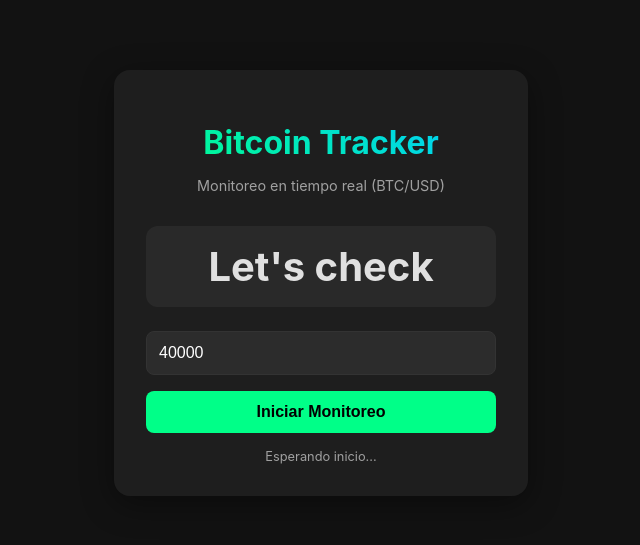
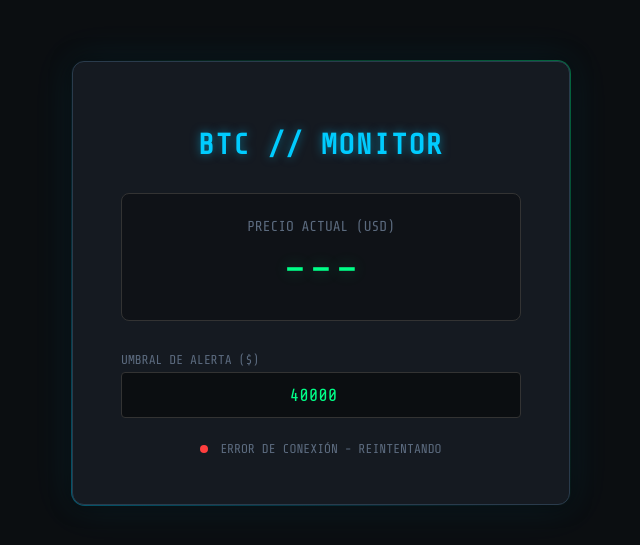
Before and after one commit to franquitode/primer-code, a website: page index.html in a window 1280 px wide. Shown: the part 117-662 px from the top of the page, without its empty margins (319-959 px from the left). Drawn offline with nearby package versions, Linux system fonts and the light colour scheme; no server answers.

Commit message:
Crypto Monitor que ondas

```diff
--- a/index.html
+++ b/index.html
@@ -1,22 +1,25 @@
 <!DOCTYPE html>
 <html lang="es">
+
 <head>
     <meta charset="UTF-8">
     <meta name="viewport" content="width=device-width, initial-scale=1.0">
-    <title>Crypto Monitor</title>
+    <title>Crypto Dashboard Pro</title>
+    <!-- Fuente tipo Terminal / Monospace -->
+    <link href="https://fonts.googleapis.com/css2?family=Share+Tech+Mono&display=swap" rel="stylesheet">
     <style>
         :root {
-            --bg-color: #121212;
-            --card-bg: #1e1e1e;
+            --bg-color: #0b0e11;
+            --card-bg: #151a21;
             --text-primary: #e0e0e0;
-            --text-secondary: #a0a0a0;
-            --accent-color: #00ff88;
-            --danger-color: #ff4444;
-            --input-bg: #2c2c2c;
+            --text-dim: #5c6b7f;
+            --neon-green: #00ff88;
+            --neon-red: #ff3e3e;
+            --neon-blue: #00ccff;
         }
 
         body {
-            font-family: 'Inter', -apple-system, BlinkMacSystemFont, sans-serif;
+            font-family: 'Share Tech Mono', monospace;
             background-color: var(--bg-color);
             color: var(--text-primary);
             display: flex;
@@ -24,179 +27,248 @@
             align-items: center;
             height: 100vh;
             margin: 0;
+            overflow: hidden;
+            transition: background-color 0.5s ease;
         }
 
-        .container {
-            background-color: var(--card-bg);
-            padding: 2rem;
-            border-radius: 16px;
-            box-shadow: 0 8px 32px rgba(0, 0, 0, 0.4);
-            text-align: center;
-            width: 350px;
-            transition: transform 0.3s ease;
+        /* Efecto de alerta en todo el fondo */
+        body.alert-mode {
+            background-color: #1a0505;
+            animation: backgroundPulse 2s infinite;
         }
 
-        .container:hover {
-            transform: translateY(-5px);
+        .dashboard {
+            background-color: var(--card-bg);
+            padding: 3rem;
+            border-radius: 12px;
+            box-shadow: 0 0 20px rgba(0, 0, 0, 0.5), 0 0 40px rgba(0, 204, 255, 0.1);
+            text-align: center;
+            width: 400px;
+            border: 1px solid #2a3b4c;
+            position: relative;
+        }
+
+        /* Borde brillante */
+        .dashboard::before {
+            content: '';
+            position: absolute;
+            top: -2px;
+            left: -2px;
+            right: -2px;
+            bottom: -2px;
+            background: linear-gradient(45deg, var(--neon-blue), transparent, var(--neon-green));
+            z-index: -1;
+            border-radius: 14px;
+            opacity: 0.5;
         }
 
         h1 {
+            font-size: 1.8rem;
             margin-bottom: 0.5rem;
-            font-weight: 700;
-            background: linear-gradient(45deg, var(--accent-color), #00ccff);
-            -webkit-background-clip: text;
-            -webkit-text-fill-color: transparent;
+            text-transform: uppercase;
+            letter-spacing: 2px;
+            color: var(--neon-blue);
+            text-shadow: 0 0 10px rgba(0, 204, 255, 0.5);
         }
 
-        p.subtitle {
-            color: var(--text-secondary);
-            font-size: 0.9rem;
-            margin-bottom: 2rem;
+        .price-container {
+            margin: 2rem 0;
+            padding: 1.5rem;
+            background: rgba(0, 0, 0, 0.3);
+            border-radius: 8px;
+            border: 1px solid #333;
         }
 
-        .price-display {
-            font-size: 2.5rem;
-            font-weight: bold;
-            margin: 1.5rem 0;
-            padding: 1rem;
-            border-radius: 12px;
-            background: rgba(255, 255, 255, 0.05);
-            transition: all 0.3s ease;
+        .price-label {
+            color: var(--text-dim);
+            font-size: 0.9rem;
+            margin-bottom: 0.5rem;
+            display: block;
         }
 
-        .price-display.alert {
-            background: rgba(255, 68, 68, 0.1);
-            color: var(--danger-color);
-            box-shadow: 0 0 15px rgba(255, 68, 68, 0.3);
-            animation: pulse 2s infinite;
+        #priceDisplay {
+            font-size: 3rem;
+            color: var(--neon-green);
+            text-shadow: 0 0 15px rgba(0, 255, 136, 0.3);
+            transition: color 0.3s ease;
+        }
+
+        #priceDisplay.danger {
+            color: var(--neon-red);
+            text-shadow: 0 0 20px rgba(255, 62, 62, 0.6);
         }
 
         .controls {
             display: flex;
             flex-direction: column;
-            gap: 1rem;
+            gap: 1.5rem;
+            align-items: center;
         }
 
-        input {
-            background: var(--input-bg);
+        .input-group {
+            display: flex;
+            flex-direction: column;
+            align-items: start;
+            width: 100%;
+        }
+
+        label {
+            font-size: 0.8rem;
+            color: var(--text-dim);
+            margin-bottom: 5px;
+        }
+
+        input[type="number"] {
+            background: #0b0e11;
             border: 1px solid #333;
-            color: white;
+            color: var(--neon-green);
             padding: 12px;
-            border-radius: 8px;
-            font-size: 1rem;
+            width: 100%;
+            box-sizing: border-box;
+            border-radius: 4px;
+            font-family: 'Share Tech Mono', monospace;
+            font-size: 1.1rem;
+            text-align: center;
             outline: none;
             transition: border-color 0.3s;
         }
 
-        input:focus {
-            border-color: var(--accent-color);
-        }
-
-        button {
-            background: var(--accent-color);
-            color: #000;
-            border: none;
-            padding: 12px;
-            border-radius: 8px;
-            font-size: 1rem;
-            font-weight: 600;
-            cursor: pointer;
-            transition: filter 0.2s;
-        }
-
-        button:hover {
-            filter: brightness(1.1);
-        }
-
-        button:active {
-            transform: scale(0.98);
+        input[type="number"]:focus {
+            border-color: var(--neon-blue);
+            box-shadow: 0 0 10px rgba(0, 204, 255, 0.2);
         }
 
         .status {
-            margin-top: 1rem;
+            margin-top: 1.5rem;
             font-size: 0.8rem;
-            color: var(--text-secondary);
-            min-height: 1.2em;
+            color: var(--text-dim);
         }
 
-        @keyframes pulse {
-            0% { transform: scale(1); }
-            50% { transform: scale(1.02); }
-            100% { transform: scale(1); }
+        @keyframes backgroundPulse {
+            0% {
+                background-color: #1a0505;
+            }
+
+            50% {
+                background-color: #2a0a0a;
+            }
+
+            100% {
+                background-color: #1a0505;
+            }
+        }
+
+        /* Indicador de conexión */
+        .connection-dot {
+            height: 8px;
+            width: 8px;
+            background-color: var(--text-dim);
+            border-radius: 50%;
+            display: inline-block;
+            margin-right: 5px;
+        }
+
+        .connected {
+            background-color: var(--neon-green);
+            box-shadow: 0 0 5px var(--neon-green);
+        }
+
+        .disconnected {
+            background-color: var(--neon-red);
         }
     </style>
 </head>
+
 <body>
 
-    <div class="container">
-        <h1>Bitcoin Tracker</h1>
-        <p class="subtitle">Monitoreo en tiempo real (BTC/USD)</p>
+    <div class="dashboard">
+        <h1>BTC // MONITOR</h1>
 
-        <div id="priceDisplay" class="price-display">Let's check</div>
+        <div class="price-container">
+            <span class="price-label">PRECIO ACTUAL (USD)</span>
+            <div id="priceDisplay">---</div>
+        </div>
 
         <div class="controls">
-            <input type="number" id="thresholdInput" placeholder="Umbral de alerta (USD)" value="40000">
-            <button id="toggleBtn" onclick="toggleMonitoring()">Iniciar Monitoreo</button>
+            <div class="input-group">
+                <label for="thresholdInput">UMBRAL DE ALERTA ($)</label>
+                <input type="number" id="thresholdInput" value="40000">
+            </div>
         </div>
 
-        <div id="statusMsg" class="status">Esperando inicio...</div>
+        <div class="status">
+            <span id="connectionDot" class="connection-dot"></span>
+            <span id="statusMsg">SISTEMA EN ESPERA...</span>
+        </div>
     </div>
 
     <script>
-        let intervalId = null;
-        let isMonitoring = false;
-        const button = document.getElementById('toggleBtn');
-        const statusMsg = document.getElementById('statusMsg');
         const priceDisplay = document.getElementById('priceDisplay');
         const thresholdInput = document.getElementById('thresholdInput');
+        const statusMsg = document.getElementById('statusMsg');
+        const connectionDot = document.getElementById('connectionDot');
+        const body = document.body;
 
-        async function fetchPrice() {
+        // Configuración
+        const POLLING_INTERVAL = 10000; // 10 segundos
+
+        async function updatePrice() {
+            statusMsg.textContent = 'ACTUALIZANDO...';
+
             try {
                 const response = await fetch('/api/precio');
+
+                if (!response.ok) throw new Error('Error en servidor');
+
                 const data = await response.json();
 
                 if (data.price) {
                     const price = parseFloat(data.price);
-                    const formattedPrice = price.toLocaleString('en-US', { style: 'currency', currency: 'USD' });
-
-                    priceDisplay.textContent = formattedPrice;
-                    statusMsg.textContent = `Actualizado: ${new Date().toLocaleTimeString()}`;
-
                     const threshold = parseFloat(thresholdInput.value) || 0;
 
+                    // Formatear precio
+                    priceDisplay.textContent = price.toLocaleString('en-US', {
+                        style: 'currency',
+                        currency: 'USD',
+                        minimumFractionDigits: 2
+                    });
+
+                    // Actualizar estado de conexión
+                    connectionDot.className = 'connection-dot connected';
+                    statusMsg.textContent = `ÚLTIMA LECTURA: ${new Date().toLocaleTimeString()}`;
+
+                    // Lógica de Alerta
                     if (price > threshold) {
-                        priceDisplay.classList.add('alert');
-                        statusMsg.textContent += ' - ¡ALERTA!';
+                        triggerAlert(true);
                     } else {
-                        priceDisplay.classList.remove('alert');
+                        triggerAlert(false);
                     }
                 }
             } catch (error) {
-                console.error('Error fetching price:', error);
-                statusMsg.textContent = 'Error al conectar con el servidor';
+                console.error('Fetch error:', error);
+                connectionDot.className = 'connection-dot disconnected';
+                statusMsg.textContent = 'ERROR DE CONEXIÓN - REINTENTANDO';
             }
         }
 
-        function toggleMonitoring() {
-            if (isMonitoring) {
-                // Detener
-                clearInterval(intervalId);
-                isMonitoring = false;
-                button.textContent = 'Iniciar Monitoreo';
-                button.style.background = 'var(--accent-color)';
-                statusMsg.textContent = 'Monitoreo detenido.';
-                priceDisplay.classList.remove('alert');
+        function triggerAlert(isAlert) {
+            if (isAlert) {
+                priceDisplay.classList.add('danger');
+                body.classList.add('alert-mode');
+                statusMsg.textContent += ' [ALERTA ACTIVA]';
+                statusMsg.style.color = 'var(--neon-red)';
             } else {
-                // Iniciar
-                fetchPrice(); // Primer fetch inmediato
-                intervalId = setInterval(fetchPrice, 10000); // Polling cada 10s
-                isMonitoring = true;
-                button.textContent = 'Detener Monitoreo';
-                button.style.background = '#ff4444';
-                button.style.color = 'white';
-                statusMsg.textContent = 'Monitoreando...';
+                priceDisplay.classList.remove('danger');
+                body.classList.remove('alert-mode');
+                statusMsg.style.color = 'var(--text-dim)';
             }
         }
+
+        // Iniciar ciclo
+        updatePrice(); // Primera llamada inmediata
+        setInterval(updatePrice, POLLING_INTERVAL);
+
     </script>
 </body>
+
 </html>
```
